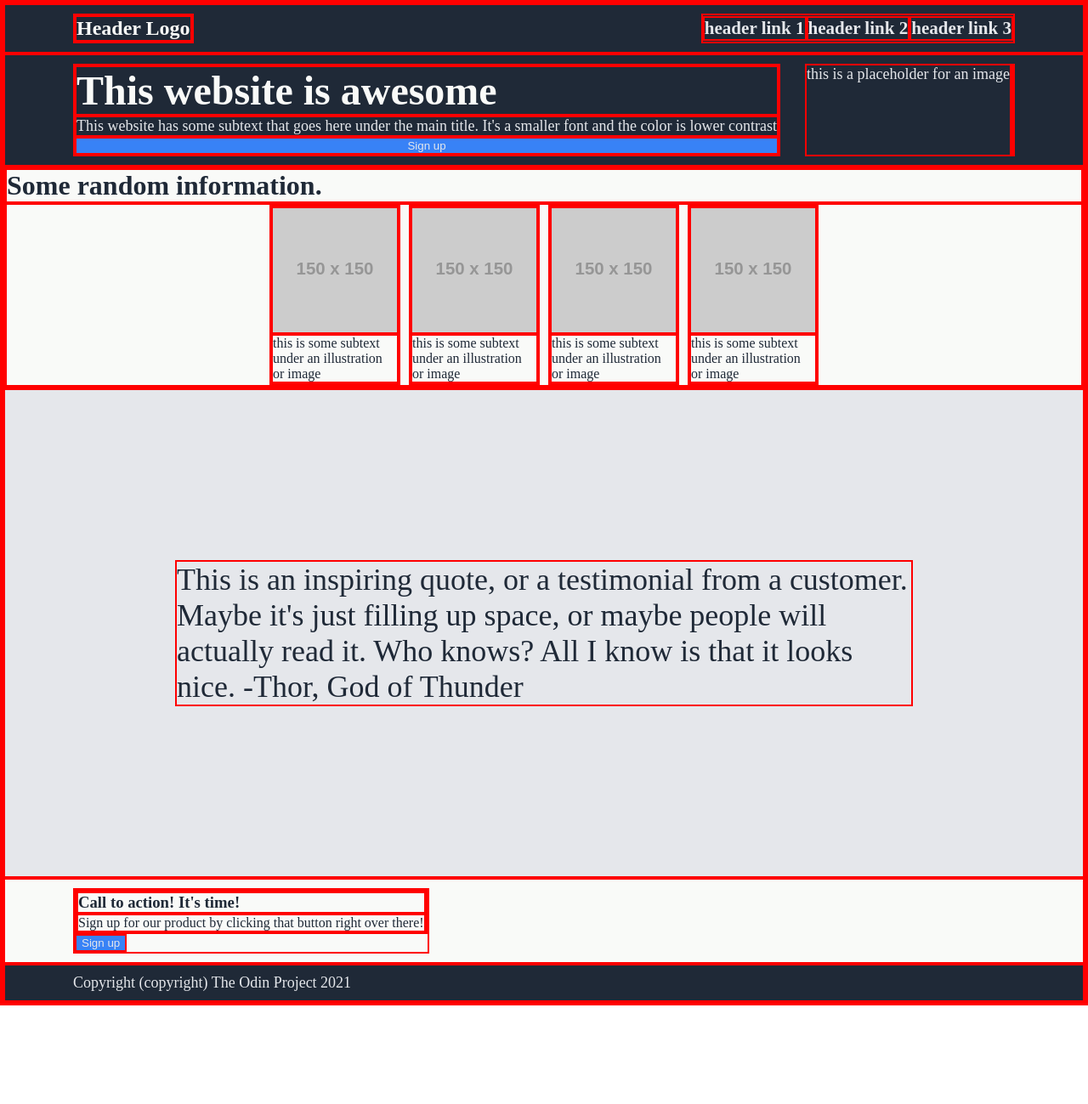
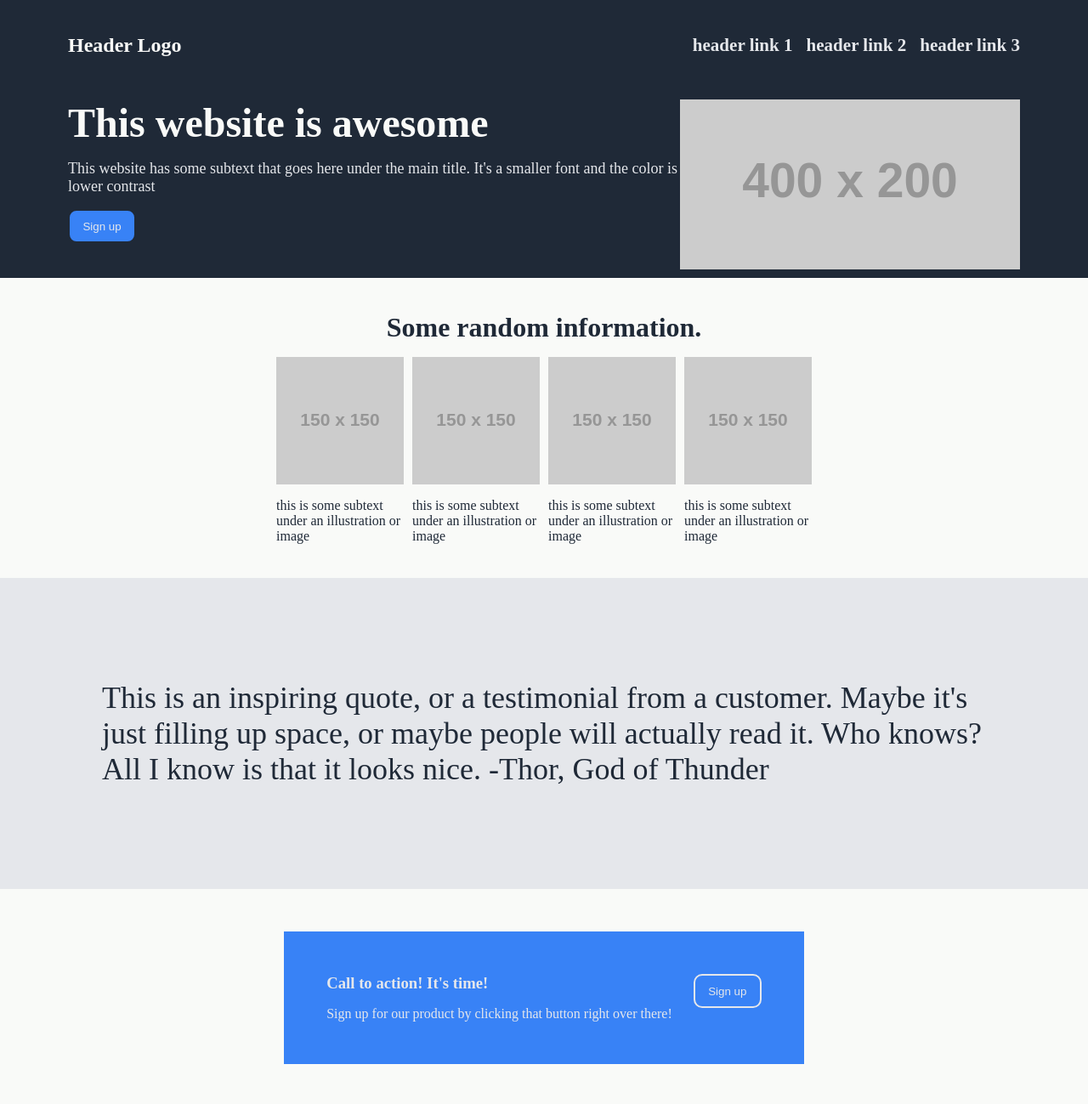
Before and after one commit to shby3/odin-landing-page, a plain HTML site: page index.html in a window 1280 px wide. Shown: the top 1299 px of the page at 85% size. Before the commit the page ends 1183 px from the top, so only its background shows below. Drawn offline with Linux system fonts and the light colour scheme; placeholder pictures from the web are drawn by us.

Commit message:
update links, color, positioning

```diff
--- a/index.html
+++ b/index.html
@@ -12,9 +12,9 @@
             <h2>Header Logo</h2>
         </div>
         <div class="right">
-            <h3>header link 1</h3>
-            <h3>header link 2</h3>
-            <h3>header link 3</h3>
+            <a href="https://www.youtube.com/shorts/AWOyEIuVzzQ" rel="noopener noreferrer"><h3>header link 1</h3></a>
+            <a href="https://www.youtube.com/shorts/AWOyEIuVzzQ" rel="noopener noreferrer"><h3>header link 2</h3></a>
+            <a href="https://www.youtube.com/shorts/AWOyEIuVzzQ" rel="noopener noreferrer"><h3>header link 3</h3></a>
         </div>
     </header>
     <div class="flex-container space-between dark-background">
@@ -24,15 +24,14 @@
                 This website has some subtext that goes here under the
                 main title. It's a smaller font and the color is lower contrast
             </p>
-            <button>Sign up</button>
+            <a href="https://www.youtube.com/shorts/AWOyEIuVzzQ" rel="noopener noreferrer"><button>Sign up</button></a>
         </div>
         <div class="flex-container">
-            this is a placeholder for an image
-            <img>
+            <img src="https://placehold.jp/400x200.png" alt="image" class="image-400">
         </div>
     </div>
-    <div class="flex-container column white-background">
-        <h1>Some random information.</h1>
+    <div class="flex-container column white-background padding">
+        <h1 class="center">Some random information.</h1>
         <div class="flex-container center-images">
             <div class="flex-container column">
                 <img src="https://placehold.jp/150x150.png" alt="image" class="image-150">
@@ -58,13 +57,13 @@
             is that it looks nice. -Thor, God of Thunder
         </p>
     </div>
-    <div class="flex-container space-between white-background">
-        <div>
+    <div class="flex-container center white-background padding">
+        <div class="box">
             <div class="flex-container column">
                 <h3>Call to action! It's time!</h3>
                 <p>Sign up for our product by clicking that button right over there!</p>
             </div>
-            <button>Sign up</button>
+            <a href="https://www.youtube.com/shorts/AWOyEIuVzzQ" rel="noopener noreferrer"><button>Sign up</button></a>
         </div>
     </div>
     <div class="footer dark-background">
--- a/styles.css
+++ b/styles.css
@@ -1,28 +1,38 @@
 * {
     box-sizing: border-box;
     margin: 0;
-    border: 2px solid red;
+
 }
 
 header {
     display: flex;
     justify-content: space-between;
-    padding: 10px 80px;
+    padding: 40px 80px;
 }
 
 .left, .right {
     display: flex;
     align-items: center;
-    /*gap: 16px;*/
+    gap: 16px;
 }
 
 .center-images {
     justify-content: center;
     gap: 10px;
+    flex-wrap: wrap;
+}
+
+.center {
+    display: flex;
+    justify-content: center;
+}
+
+.padding {
+    padding: 40px;
 }
 
 .extra-padding{
-    padding: 200px;
+    padding: 120px;
 }
 
 .flex-container {
@@ -36,11 +46,17 @@ header {
 .footer {
     display: flex;
     justify-content: space-between;
-    padding: 10px 80px;
+    padding: 40px 80px;
 }
 
 .image-150 {
     width: 150px;
+    flex: none;
+}
+
+.image-400{
+    width: 400px;
+    height: 200px;
     flex: none;
 }
 
@@ -70,11 +86,6 @@ header {
     color: #F9FAF8;
 }
 
-button {
-    background-color: #3882F6;
-    color: #E5E7EB;
-}
-
 .white-background {
     background-color: #F9FAF8;
     color: #1F2937;
@@ -86,3 +97,44 @@ button {
     font-weight: 100;
     color: #1F2937;
 }
+
+.box {
+    display: flex;
+    background-color: #3882F6;
+    color: #E5E7EB;
+    padding: 50px;
+    margin: 10px;
+}
+
+button {
+    width: 80px;
+    height: 40px;
+    background-color: #3882F6;
+    color: #E5E7EB;
+    border-radius: 10px;
+    border: solid 2px #1F2937;
+}
+
+.box button {
+    border: solid 2px #E5E7EB;
+    margin-left: 25px;
+}
+
+button:hover{
+    background-color: #E5E7EB;
+    color: #3882F6;
+    cursor: pointer;
+}
+
+a {
+    text-decoration: none;
+    color:#E5E7EB;
+}
+
+.right a:visited {
+    color: #E5E7EB;
+}
+
+.flex-container.column {
+    gap: 16px;
+}
```
